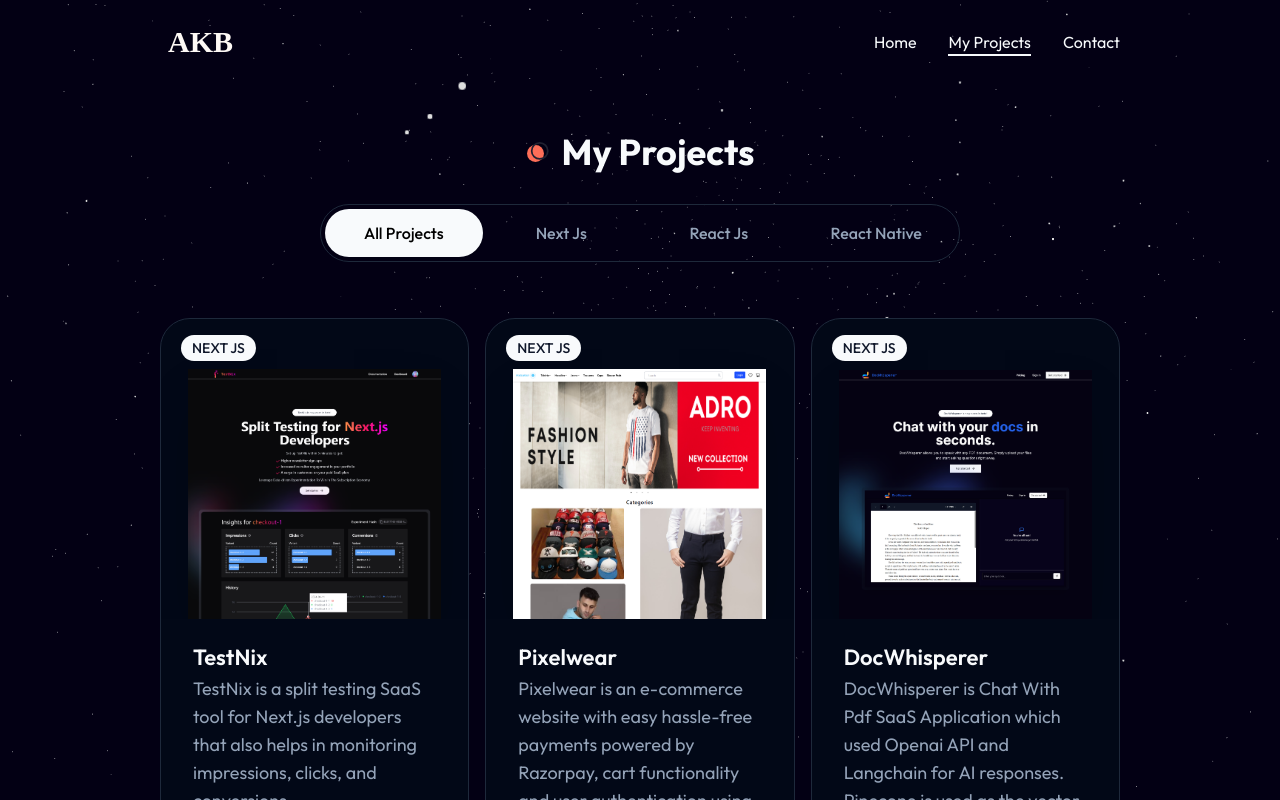
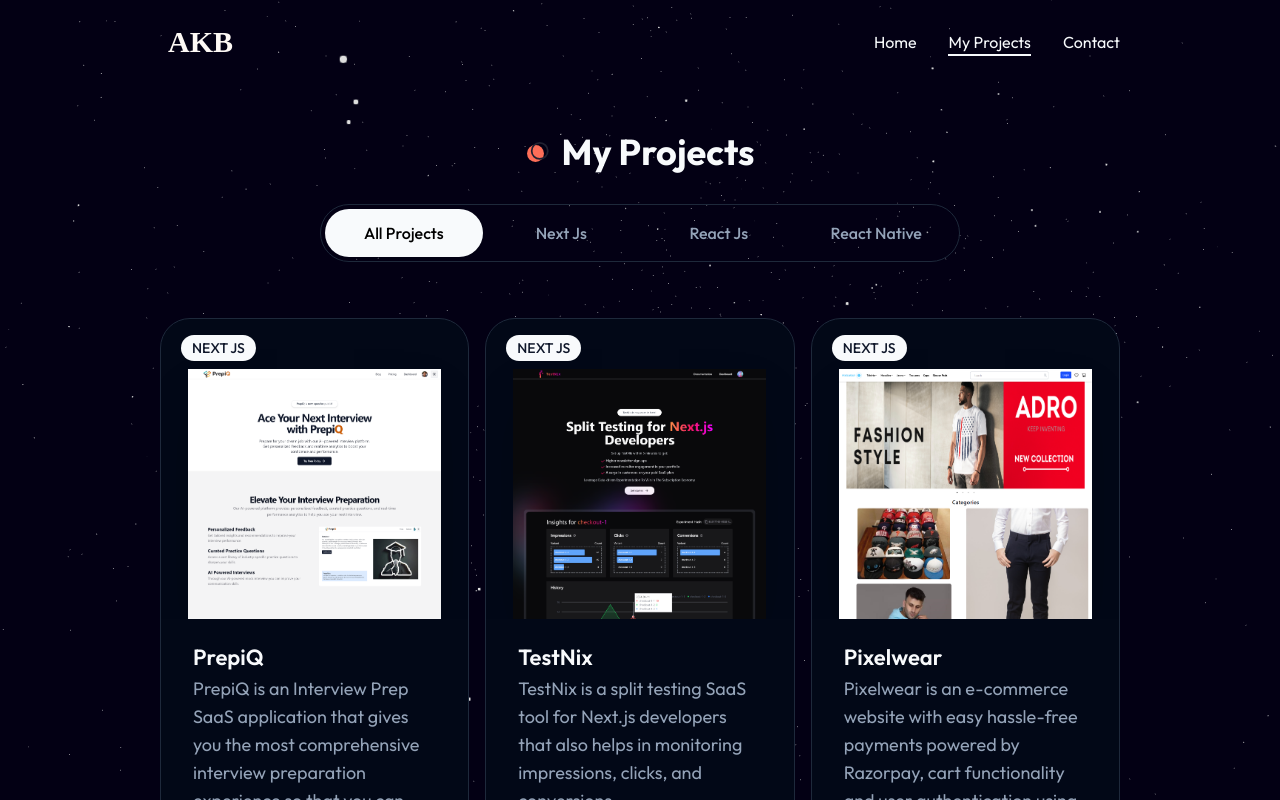
Before and after one commit to abhirupkumar/nextjs-portfolio-website, a Next.js app: page /projects in a window 1280 px wide. Shown: the top 800 px of the page. Built offline with nearby package versions, Linux system fonts and the light colour scheme.

Commit message:
chore: Add PrepiQ project to projectData.js

```diff
--- a/projectData.js
+++ b/projectData.js
@@ -1,4 +1,13 @@
 export const projectData = [
+    {
+        image: '/work/prepiq.png',
+        category: 'next js',
+        name: 'PrepiQ',
+        description:
+            'PrepiQ is an Interview Prep SaaS application that gives you the most comprehensive interview preparation experience so that you can crush your next interview and land the next job offer.',
+        link: 'https://prepiq.vercel.app',
+        github: 'https://github.com/abhirupkumar/prepiq',
+    },
     {
         image: '/work/1.png',
         category: 'next js',
@@ -6,7 +15,7 @@
         description:
             'TestNix is a split testing SaaS tool for Next.js developers that also helps in monitoring impressions, clicks, and conversions.',
         link: 'https://testnix.vercel.app/',
-        github: 'https://github.com/abhirupkumar/testnix-npm',
+        github: 'https://github.com/abhirupkumar/testnix-web',
     },
     {
         image: '/work/2.png',
```
Also changed, not shown: public/work/prepiq.png (added).
